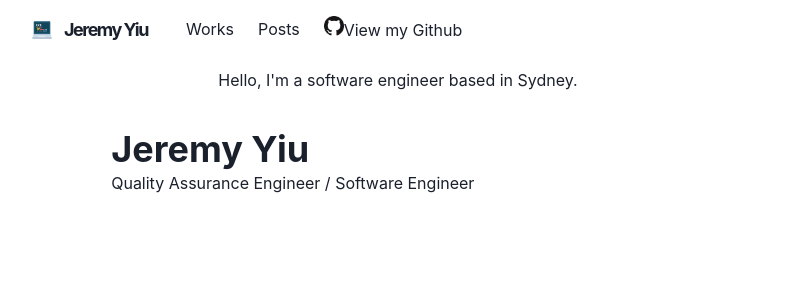
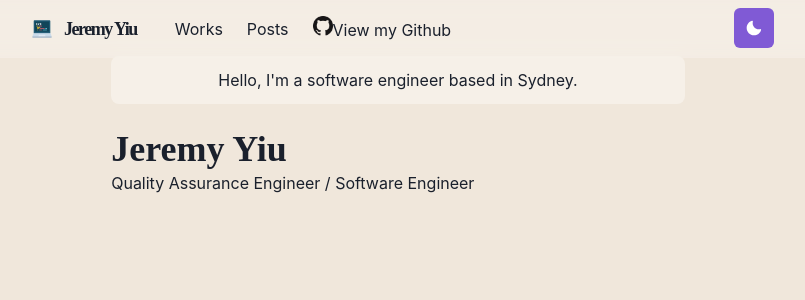
Before and after one commit to Jeremyyiu/jeremyyiu-portfolio, a Next.js app: page / in a window 1280 px wide. Shown: the top 300 px of the page, without its empty margins (242-1047 px from the left). Built offline with nearby package versions, Linux system fonts and the light colour scheme.

Commit message:
added night mode theme support

```diff
--- a/components/navbar.js
+++ b/components/navbar.js
@@ -16,6 +16,7 @@
   useColorModeValue
 } from '@chakra-ui/react'
 import { HamburgerIcon } from '@chakra-ui/icons'
+import ThemeToggleButton from './theme-toggle-button'
 
 const LinkItem = ({ href, path, children }) => {
   const active = path === href
@@ -88,6 +89,7 @@
           </LinkItem>
         </Stack>
         <Box flex={1} align="right">
+          <ThemeToggleButton />
           <Box ml={2} display={{ base: 'inline-block', md: 'none' }}>
             <Menu>
               <MenuButton
--- /dev/null
+++ b/components/theme-toggle-button.js
@@ -0,0 +1,17 @@
+import { IconButton, useColorMode, useColorModeValue } from '@chakra-ui/react'
+import { SunIcon, MoonIcon } from '@chakra-ui/icons'
+
+const ThemeToggleButton = () => {
+  const { toggleColorMode } = useColorMode()
+
+  return (
+    <IconButton
+      aria-label="Toggle theme"
+      colorScheme={useColorModeValue('purple', 'orange')}
+      icon={useColorModeValue(<MoonIcon />, <SunIcon />)}
+      onClick={toggleColorMode}
+    ></IconButton>
+  )
+}
+
+export default ThemeToggleButton
--- /dev/null
+++ b/lib/theme.js
@@ -0,0 +1,48 @@
+import { extendTheme } from '@chakra-ui/react'
+import { mode } from '@chakra-ui/theme-tools'
+
+const styles = {
+  global: props => ({
+    body: {
+      bg: mode('#f0e7db', '#202023')(props)
+    }
+  })
+}
+
+const components = {
+  Heading: {
+    variants: {
+      'section-title': {
+        textDecoration: 'underline',
+        fontSize: 20,
+        textUnderlineOffset: 6,
+        textDecorationColor: '#525252',
+        textDecorationThickness: 4,
+        marginTop: 3,
+        marginBottom: 4
+      }
+    }
+  },
+  Link: {
+    baseStyle: props => ({
+      color: mode('#3d7aed', '#ff63c3')(props),
+      textUnderlineOffset: 3
+    })
+  }
+}
+
+const fonts = {
+  heading: "'M PLUS Rounded 1c'"
+}
+
+const colors = {
+  grassTeal: '#88ccca'
+}
+
+const config = {
+  initialColorMode: 'dark',
+  useSystemColorMode: true
+}
+
+const theme = extendTheme({ config, styles, components, fonts, colors })
+export default theme
--- a/pages/_app.js
+++ b/pages/_app.js
@@ -1,9 +1,10 @@
 import { ChakraProvider } from '@chakra-ui/react'
 import Layout from '../components/layouts/main'
+import theme from '../lib/theme'
 
 function Website({ Component, pageProps, router }) {
   return (
-    <ChakraProvider>
+    <ChakraProvider theme={theme}>
       <Layout router={router}>
         <Component {...pageProps} key={router.route} />
       </Layout>
--- /dev/null
+++ b/pages/_document.js
@@ -0,0 +1,18 @@
+import { ColorModeScript } from '@chakra-ui/react'
+import NextDocument, { Html, Head, Main, NextScript } from 'next/document'
+import theme from '../lib/theme'
+
+export default class Document extends NextDocument {
+  render() {
+    return (
+      <Html lang="en">
+        <Head />
+        <body>
+          <ColorModeScript initialColorMode={theme.config.initialColorMode} />
+          <Main />
+          <NextScript />
+        </body>
+      </Html>
+    )
+  }
+}
```
